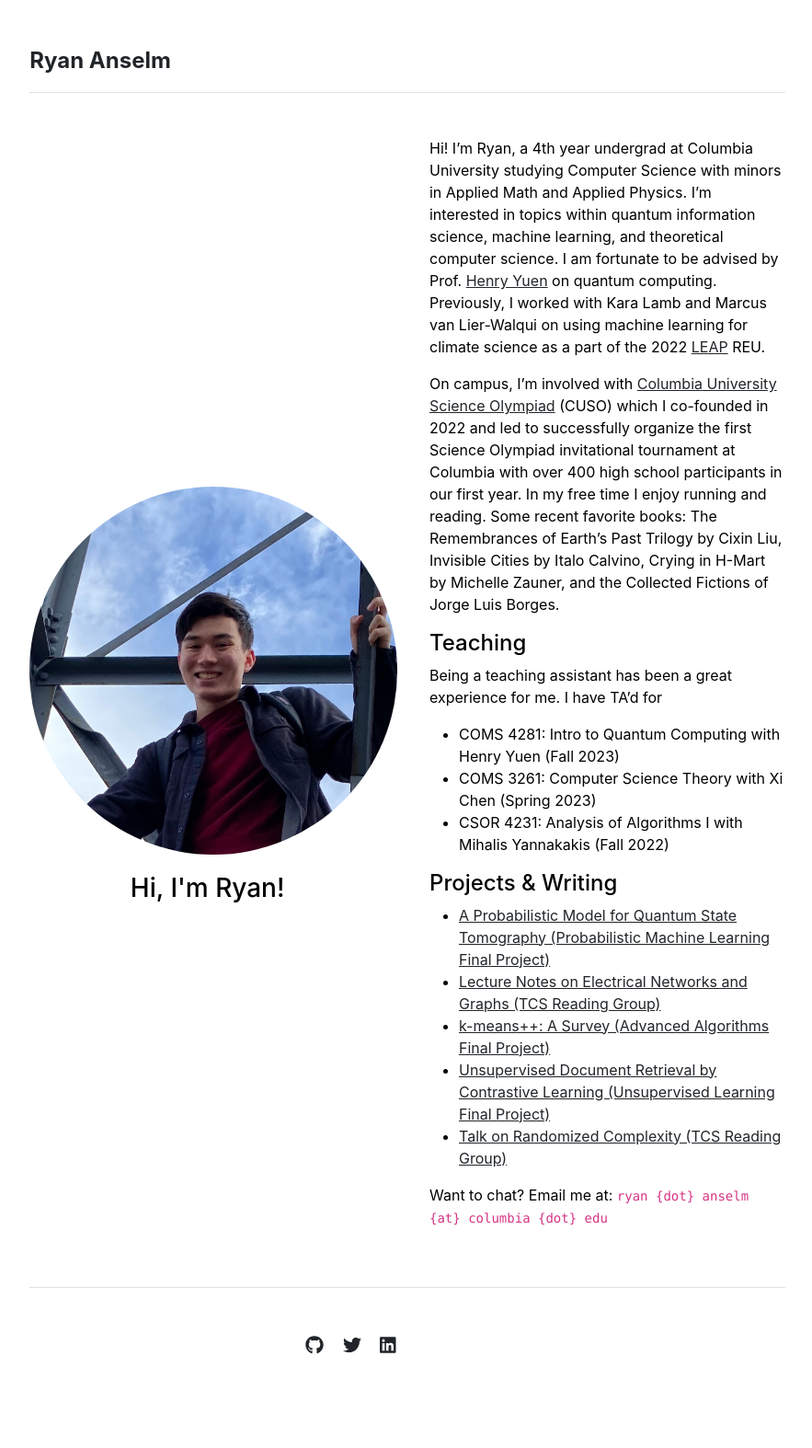
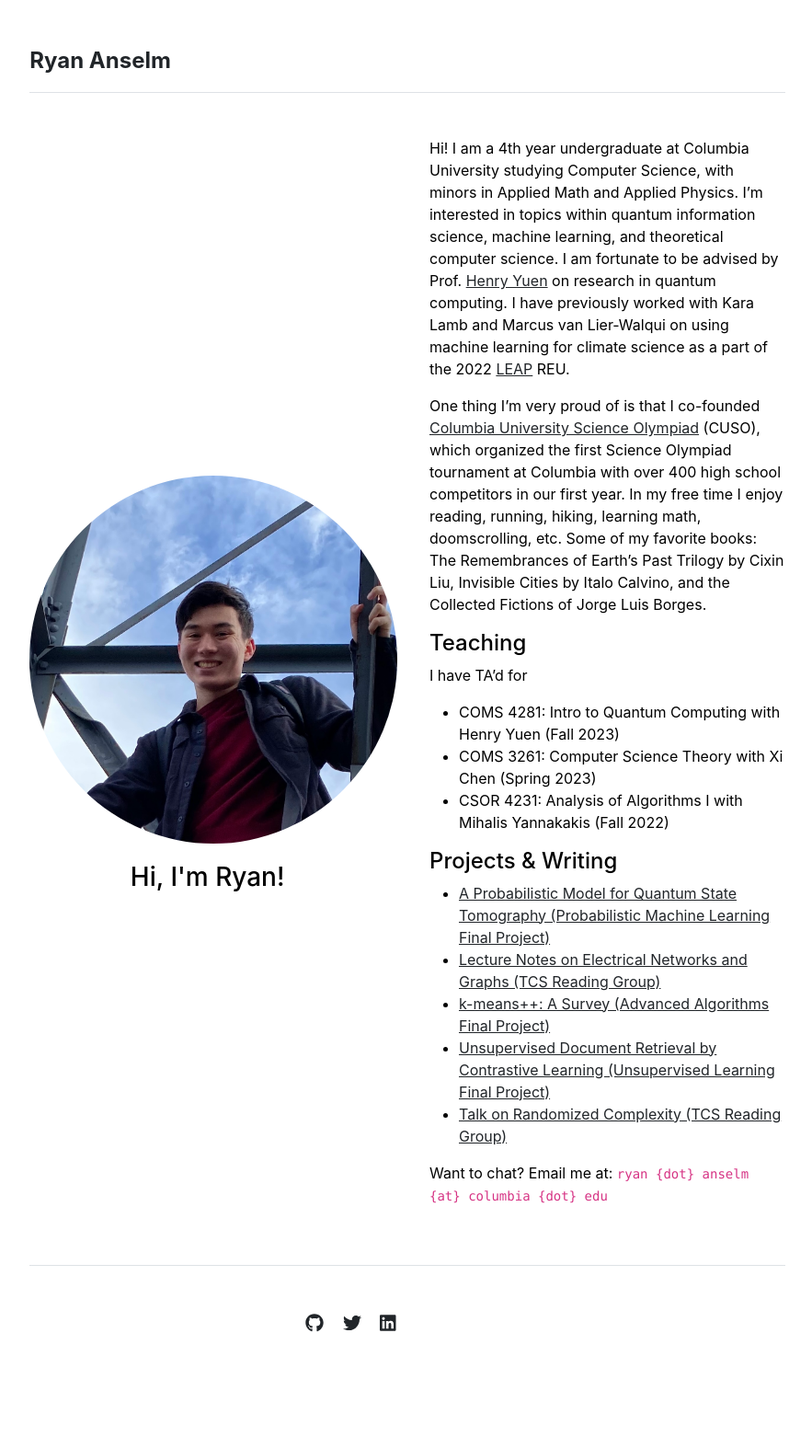
Before and after one commit to ryboselm/ryboselm.github.io, a Jekyll site: the page built from index.md, in a window 1280 px wide. Shown: the whole page at 92% size, without its empty margins (197-1080 px from the left). Built offline with Jekyll 4.4.1, drawn with Linux system fonts in a browser that asks for light colours; after the commit the page ends 1550 px from its top, so only the background shows below that.

Commit message:
update bio

```diff
--- a/index.md
+++ b/index.md
@@ -3,12 +3,12 @@ layout: home
 title: "Home"
 ---
 
-Hi! I'm Ryan, a 4th year undergrad at Columbia University studying Computer Science with minors in Applied Math and Applied Physics. I'm interested in topics within quantum information science, machine learning, and theoretical computer science. I am fortunate to be advised by Prof. [Henry Yuen](https://henryyuen.net/) on quantum computing. Previously, I worked with Kara Lamb and Marcus van Lier-Walqui on using machine learning for climate science as a part of the 2022 [LEAP](https://leap.columbia.edu/) REU.
+Hi! I am a 4th year undergraduate at Columbia University studying Computer Science, with minors in Applied Math and Applied Physics. I'm interested in topics within quantum information science, machine learning, and theoretical computer science. I am fortunate to be advised by Prof. [Henry Yuen](https://henryyuen.net/) on research in quantum computing. I have previously worked with Kara Lamb and Marcus van Lier-Walqui on using machine learning for climate science as a part of the 2022 [LEAP](https://leap.columbia.edu/) REU.
 
-On campus, I'm involved with [Columbia University Science Olympiad](https://www.columbiascioly.com/) (CUSO) which I co-founded in 2022 and led to successfully organize the first Science Olympiad invitational tournament at Columbia with over 400 high school participants in our first year. In my free time I enjoy running and reading. Some recent favorite books: The Remembrances of Earth's Past Trilogy by Cixin Liu, Invisible Cities by Italo Calvino, Crying in H-Mart by Michelle Zauner, and the Collected Fictions of Jorge Luis Borges.
+One thing I'm very proud of is that I co-founded [Columbia University Science Olympiad](https://www.columbiascioly.com/) (CUSO), which organized the first Science Olympiad tournament at Columbia with over 400 high school competitors in our first year. In my free time I enjoy reading, running, hiking, learning math, doomscrolling, etc. Some of my favorite books: The Remembrances of Earth's Past Trilogy by Cixin Liu, Invisible Cities by Italo Calvino, and the Collected Fictions of Jorge Luis Borges.
 
 #### Teaching
-Being a teaching assistant has been a great experience for me. I have TA'd for
+I have TA'd for
 * COMS 4281: Intro to Quantum Computing with Henry Yuen (Fall 2023)
 * COMS 3261: Computer Science Theory with Xi Chen (Spring 2023)
 * CSOR 4231: Analysis of Algorithms I with Mihalis Yannakakis (Fall 2022)
```
